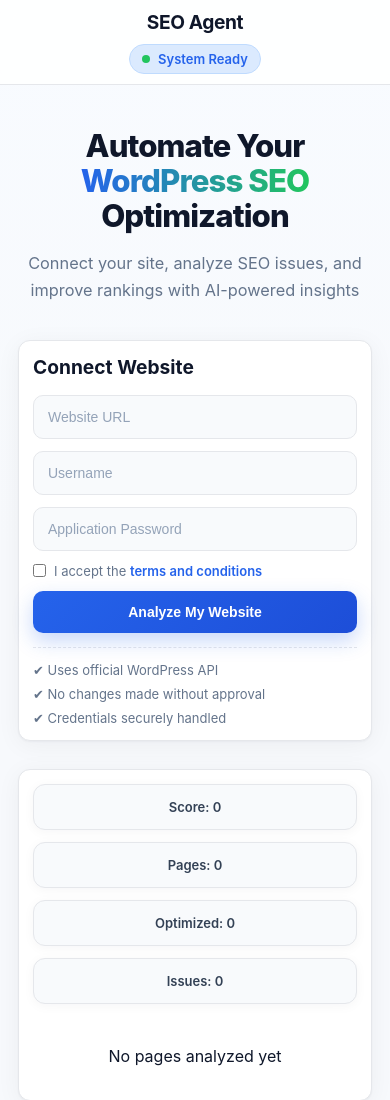
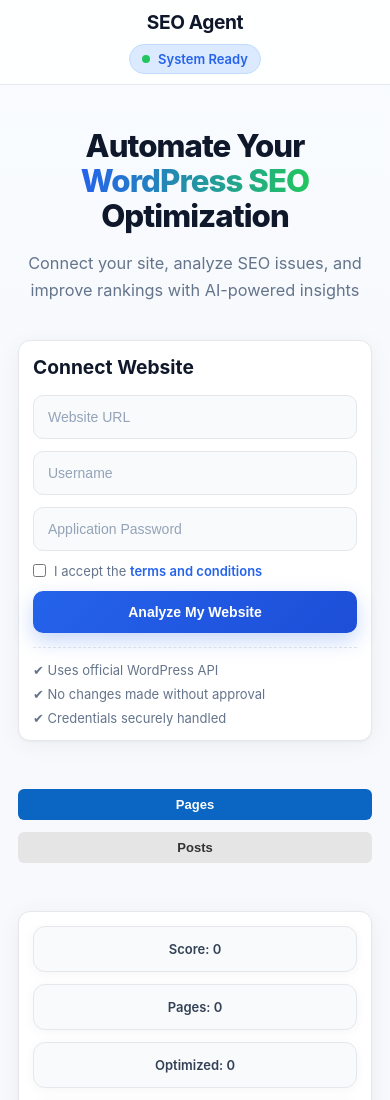
Before and after one commit to pranavstoretransform/seo-agent, a Next.js app: page / in a window 390 px wide. Shown: the top 1100 px of the page. Built offline with nearby package versions, Linux system fonts and the light colour scheme.

Commit message:
phase 3 completed

```diff
--- a/src/app/api/pages/route.ts
+++ b/src/app/api/pages/route.ts
@@ -25,6 +25,16 @@
       }
     );
 
+    const postsRes = await fetch(
+      `${baseUrl}/wp-json/wp/v2/posts?per_page=100`,
+      {
+        headers: {
+          Authorization: `Basic ${token}`,
+        },
+        cache: "no-store",
+      }
+    );
+
     if (!wpRes.ok) {
       return NextResponse.json(
         {
@@ -37,6 +47,15 @@
 
     const data = await wpRes.json();
 
+    let posts: any[] = [];
+
+    if (postsRes.ok) {
+      const postData = await postsRes.json();
+      if (Array.isArray(postData)) {
+        posts = postData;
+      }
+    }
+
     if (!Array.isArray(data)) {
       return NextResponse.json(
         {
@@ -47,35 +66,12 @@
       );
     }
 
-    //PHASE 5 ADDITION — PLUGIN DETECTION
-    let plugin: "yoast" | "rankmath" | null = null;
 
-    try {
-      const yoastCheck = await fetch(
-        `${baseUrl}/wp-json/yoast/v1/get_head?url=${encodeURIComponent(baseUrl)}`,
-        {
-          headers: { Authorization: `Basic ${token}` },
-        }
-      );
-      if (yoastCheck.ok) plugin = "yoast";
-    } catch {}
-
-    if (!plugin) {
-      try {
-        const rankCheck = await fetch(
-          `${baseUrl}/wp-json/rankmath/v1/getHead?url=${encodeURIComponent(baseUrl)}`,
-          {
-            headers: { Authorization: `Basic ${token}` },
-          }
-        );
-        if (rankCheck.ok) plugin = "rankmath";
-      } catch {}
-    }
 
     return NextResponse.json({
       success: true,
       pages: data,
-      plugin,
+      posts,
     });
   } catch (error) {
     return NextResponse.json(
--- a/src/app/page.module.css
+++ b/src/app/page.module.css
@@ -554,3 +554,109 @@
 
   box-shadow: 0 2px 6px rgba(0, 0, 0, 0.04);
 }
+
+
+
+/* ================= TOGGLE CONTAINER ================= */
+.toggleContainer {
+  display: flex;
+  gap: 12px;
+  margin-top: 20px;
+  margin-bottom: 20px;
+}
+
+/* ================= TOGGLE BUTTON ================= */
+.toggleBtn {
+  padding: 10px 18px;
+  border-radius: 6px;
+  border: none;
+  cursor: pointer;
+  font-weight: 600;
+  background-color: #e5e5e5;
+  color: #333;
+  transition: all 0.3s ease;
+}
+
+/* Active state */
+.activeToggle {
+  background-color: #0a66c2;
+  color: #ffffff;
+}
+
+/* Hover */
+.toggleBtn:hover {
+  background-color: #cfcfcf;
+}
+
+/* Active hover */
+.activeToggle:hover {
+  background-color: #084a8f;
+}
+
+/* ================= EMPTY STATE ================= */
+.emptyState {
+  margin-top: 30px;
+  padding: 20px;
+  text-align: center;
+  color: #777;
+  font-size: 16px;
+  border: 1px dashed #ccc;
+  border-radius: 8px;
+}
+
+/* ================= TABLE WRAPPER ================= */
+.tableWrapper {
+  margin-top: 20px;
+  overflow-x: auto;
+}
+
+/* ================= RESPONSIVENESS ================= */
+
+/* Large screens */
+@media (max-width: 1200px) {
+  .toggleBtn {
+    padding: 9px 16px;
+    font-size: 14px;
+  }
+}
+
+/* Tablets */
+@media (max-width: 992px) {
+  .toggleContainer {
+    flex-wrap: wrap;
+  }
+
+  .toggleBtn {
+    flex: 1;
+    text-align: center;
+  }
+}
+
+/* Mobile */
+@media (max-width: 768px) {
+  .toggleBtn {
+    font-size: 13px;
+    padding: 8px 12px;
+  }
+
+  .emptyState {
+    font-size: 14px;
+    padding: 16px;
+  }
+}
+
+/* Small mobile */
+@media (max-width: 480px) {
+  .toggleContainer {
+    flex-direction: column;
+  }
+
+  .toggleBtn {
+    width: 100%;
+  }
+
+  .emptyState {
+    font-size: 13px;
+    padding: 14px;
+  }
+}
--- a/src/app/page.tsx
+++ b/src/app/page.tsx
@@ -16,11 +16,15 @@
 
   const [pages, setPages] = useState<any[]>([]);
   const [auditedPages, setAuditedPages] = useState<any[]>([]);
+  const [auditedPosts, setAuditedPosts] = useState<any[]>([]);
 
   const [showErrorPopup, setShowErrorPopup] = useState(false);
 
   const [showSeoWarning, setShowSeoWarning] = useState<boolean | null>(null);
   const [showPluginDownload, setShowPluginDownload] = useState<boolean | null>(null);
+
+  const [activeTab, setActiveTab] = useState<"pages" | "posts">("pages");
+  const [posts, setPosts] = useState<any[]>([]);
 
   // AI STATES
   const [suggestions, setSuggestions] = useState<any>({});
@@ -58,6 +62,10 @@
     password: string
   ) => {
     try {
+      //   START LOADING STATE
+      setLoading(true);
+      setError("");
+
       const res = await fetch("/api/pages", {
         method: "POST",
         headers: {
@@ -66,14 +74,26 @@
         body: JSON.stringify({ url, username, password }),
       });
 
+      if (!res.ok) {
+        throw new Error(`Request failed with status ${res.status}`);
+      }
+
       const data = await res.json();
 
-      if (data.success) {
-        setPages(data.pages);
-        setSeoPlugin(data.plugin || null);
+      if (!data.success) {
+        throw new Error(data.message || "Failed to fetch data");
+      }
 
-        const audited = data.pages.map((page: any) => {
+      const pagesData = Array.isArray(data.pages) ? data.pages : [];
+      const postsData = Array.isArray(data.posts) ? data.posts : [];
+
+      setPages(pagesData);
+      setPosts(postsData);
+
+      //   AUDIT PAGES
+      const auditedPagesData = pagesData.map((page: any) => {
         const audit = auditPage(page);
+
         return {
           ...page,
           score: audit.score,
@@ -82,11 +102,39 @@
         };
       });
 
-        setAuditedPages(audited);
-      }
+      //   AUDIT POSTS
+      const auditedPostsData = postsData.map((post: any) => {
+        const audit = auditPage(post);
+
+        return {
+          ...post,
+          score: audit.score,
+          issues: audit.issues,
+          wordCount: audit.wordCount,
+        };
+      });
+
+      //   STORE AUDITED DATA
+      setAuditedPages(auditedPagesData);
+      setAuditedPosts(auditedPostsData);
+
     } catch (error: any) {
-      console.error(error);
-      setError(error?.message || "Failed to fetch pages");
+      console.error("Fetch Pages Error:", error);
+
+      //   SET ERROR MESSAGE
+      setError(
+        error?.message || "Something went wrong while fetching pages"
+      );
+
+      //   CLEAR DATA ON FAILURE (IMPORTANT)
+      setPages([]);
+      setPosts([]);
+      setAuditedPages([]);
+      setAuditedPosts([]);
+
+    } finally {
+      //   STOP LOADING
+      setLoading(false);
     }
   };
 
@@ -150,8 +198,10 @@
     setLoading(true);
     setError("");
     setResult(null);
+    setPosts([]);
     setPages([]);
     setAuditedPages([]);
+    setAuditedPosts([]);
     setSuggestions({});
 
     try {
@@ -170,7 +220,6 @@
       } else {
         setResult(data);
 
-        // NEW: CHECK PLUGINS FIRST
         const pluginRes = await fetch("/api/check-plugins", {
           method: "POST",
           headers: {
@@ -185,21 +234,18 @@
 
         const pluginData = await pluginRes.json();
 
-        // SEO WARNING (ONLY if BOTH missing)
         if (!pluginData.hasYoast && !pluginData.hasRankMath) {
           setShowSeoWarning(true);
         } else {
           setShowSeoWarning(false);
         }
 
-        // PLUGIN DOWNLOAD MESSAGE
         if (!pluginData.hasSeoBridge) {
           setShowPluginDownload(true);
         } else {
           setShowPluginDownload(false);
         }
 
-        // CONTINUE EXISTING FLOW
         await fetchPages(url, username, password);
       }
     } catch (err) {
@@ -373,6 +419,25 @@
             </div>
           </div>
 
+          {/* TOGGLE TAB */}
+
+          <div className={styles.toggleContainer}>
+            <button
+              className={`${styles.toggleBtn} ${activeTab === "pages" ? styles.activeToggle : ""
+                }`}
+              onClick={() => setActiveTab("pages")}
+            >
+              Pages
+            </button>
+
+            <button
+              className={`${styles.toggleBtn} ${activeTab === "posts" ? styles.activeToggle : ""
+                }`}
+              onClick={() => setActiveTab("posts")}
+            >
+              Posts
+            </button>
+          </div>
 
           {/* STATS + TABLE */}
           <div className={styles.fullPanel}>
```
Lines whose indentation alone changed are shown as unchanged.
